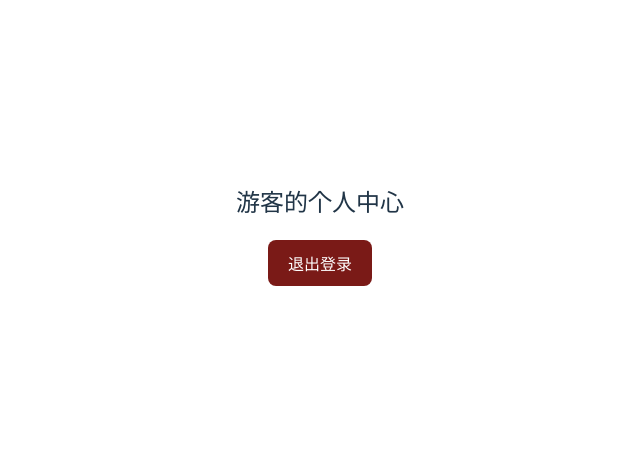
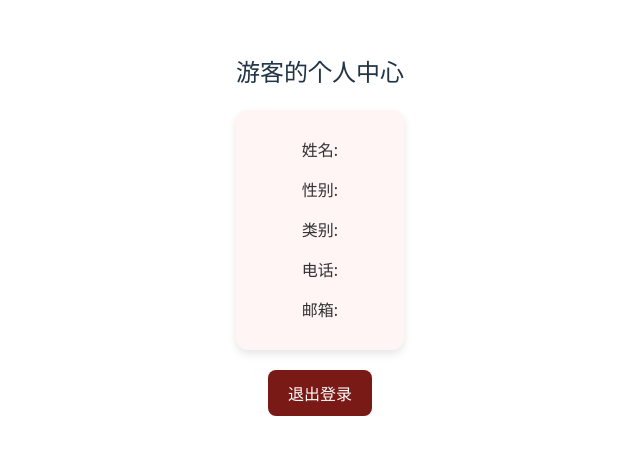
Before and after one commit to blues111429/Library-frontend, a Vue app: page /user-info in a window 1280 px wide. Shown: the part 175-630 px from the top of the page, without its empty margins (320-960 px from the left). Built offline with nearby package versions, Linux system fonts and the light colour scheme.

Commit message:
用户详情页，展示用户信息

```diff
--- a/src/api.js
+++ b/src/api.js
@@ -5,6 +5,7 @@ const api = axios.create({
     headers: {
         'Content-Type': 'application/json'
     },
+    withCredentials: true,
     timeout: 10000
 });
 
--- a/src/components/UserInfo.vue
+++ b/src/components/UserInfo.vue
@@ -1,6 +1,15 @@
 <template>
     <div>
         <h2>{{ username }}的个人中心</h2>
+
+        <div class="info">
+            <p>姓名: {{ name }}</p>
+            <p>性别: {{ gender }}</p>
+            <p>类别: {{ type }}</p>
+            <p>电话: {{ phone }}</p>
+            <p>邮箱: {{ email }}</p>
+        </div>
+
         <button class="btn" @click="logout">退出登录</button>
     </div>
 </template>
@@ -10,8 +19,35 @@ import { ref, onMounted } from 'vue';
 import api from '../api';
 import { useRouter } from 'vue-router';
 
+const name = ref('');
+const gender = ref('');
+const type = ref('');
+const phone = ref('');
+const email = ref('');
 const username = ref('');
 const router = useRouter();
+
+const getUserInfo = async ()=> {
+    try {
+        const userStr = localStorage.getItem('user');
+        if(!userStr) return;
+        const user = JSON.parse(userStr);
+        console.log(user.username);
+
+        const response = await api.post('/user/userInfo', { username: user.username });
+
+        username.value = response.username;
+        name.value = response.name;
+        gender.value = response.gender;
+        type.value = response.type;
+        phone.value = response.phone; // 修正：之前写成 response.value
+        email.value = response.email; // 修正：之前写成 response.value
+    } catch( err ) {
+        console.log('获取用户信息失败', err);
+        alert('无法获取用户信息，请重新登录');
+        router.push('/login');
+    }
+}
 
 const logout = async () => {
     const token = localStorage.getItem('token');
@@ -23,11 +59,7 @@ const logout = async () => {
     }
 
     try {
-        const response = await api.post('/user/logout', { username }, {
-            headers: {
-                Authorization: `Bearer ${token}`
-            }
-        });
+        const response = await api.post('/user/logout', { username });
 
         alert(response.message);
         localStorage.removeItem('token');
@@ -44,7 +76,8 @@ onMounted(() => {
     const userStr = localStorage.getItem('user')
     if (userStr) {
         const user = JSON.parse(userStr)
-        username.value = user.username
+        username.value = user.username;
+        getUserInfo();
     } else {
         username.value = '游客'
     }
@@ -56,4 +89,22 @@ onMounted(() => {
     color: white;
     background-color: #7a1a17;
 }
+
+.info {
+    display: flex;
+    background-color: #fff5f5;
+    padding: 20px;
+    border-radius: 12px;
+    box-shadow: 0 4px 8px rgba(0, 0, 0, 0.1);
+    max-width: 400px;
+    margin: 20px auto;
+    flex-direction: column;
+
+}
+
+p {
+    font-size: 16px;
+    color: #333;
+    margin: 8px 0;
+}
 </style>
```
